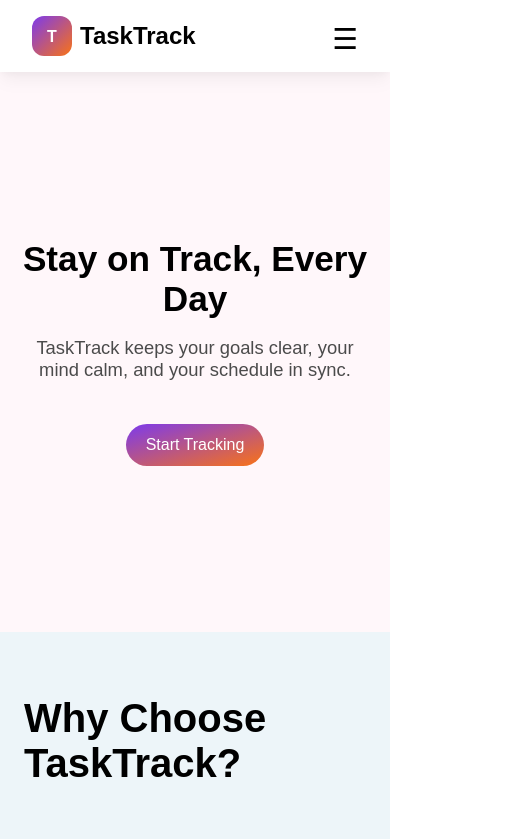
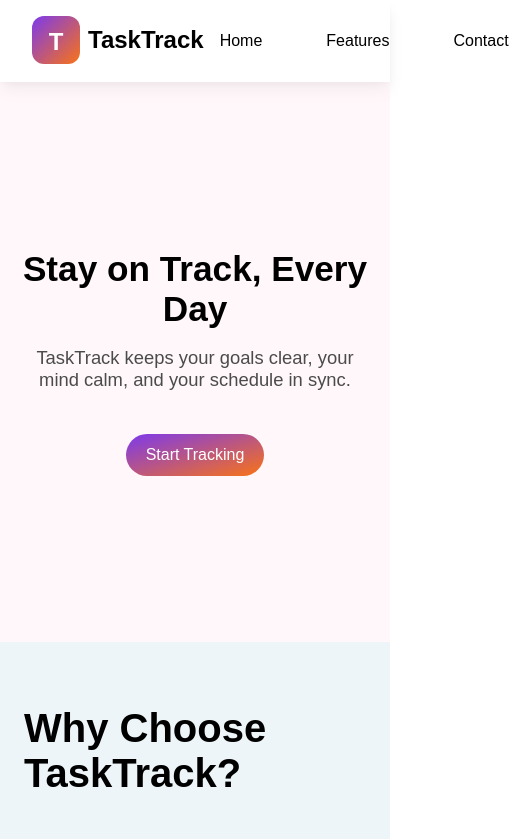
Before and after one commit to Ushnika09/TaskTrack-day1, a plain HTML site: page index.html in a window 390 px wide. Shown: the top 839 px of the page, 525 px wide, since content can reach past the window. Drawn offline with Linux system fonts and the light colour scheme.

Commit message:
TaskTrack completed final

```diff
--- a/index.html
+++ b/index.html
@@ -14,10 +14,6 @@
                 <span>T</span>
                 <h1>TaskTrack</h1>
             </logo>
-
-            <input type="checkbox" id="menu-toggle" class="menu-toggle" />
-
-            <label for="menu-toggle" class="hamburger">&#9776;</label>
 
             <div class="links">
                 <p>Home</p>
--- a/style.css
+++ b/style.css
@@ -22,7 +22,7 @@ logo{
  .links{
     display: flex;
     gap: 3rem;
-    font-size: 1rem;
+    font-size: 1.25rem;
     font-weight: 500;
     display: flex;
     justify-content: center;
@@ -32,9 +32,9 @@ logo{
 logo>span{
     padding: 0.75rem;
     font-weight: 700;
-    font-size: 1rem;
-    width: 2.5rem;
-    height: 2.5rem;
+    font-size: 1.5rem;
+    width: 3rem;
+    height: 3rem;
     background: linear-gradient(to bottom right, #7c3aed, #f97316);
     border-radius: 0.75rem;
     align-items: center;
@@ -271,12 +271,6 @@ contact{
   display: none;
 }
 
-.hamburger {
-  display: none;
-  font-size: 1.8rem;
-  cursor: pointer;
-}
-
 /* Media  Queries*/
 /* ---------------------------------------------------- */
 
@@ -301,6 +295,12 @@ contact{
   .footer {
     gap: 8.5rem;
   }
+
+  .logo {
+    display: flex;
+    align-items: center;
+    font-size: 1.15rem;
+  }
 }
 
 
@@ -316,29 +316,19 @@ contact{
     width: 100%;
     display: flex;
     align-items: center;
-  }
-
-  .hamburger {
-    display: block;
-    align-self: flex-end;
+    font-size: 0.75rem;
   }
 
   .links {
-    display: none;
-    flex-direction: column;
-    width: 100%;
-    margin-top: 1rem;
-    gap: 1rem;
+    display: flex;
+    align-items: center;
+    gap: 2rem;
+    font-size: 1rem;
   }
 
-  /* Show menu when checkbox is checked */
-  .menu-toggle:checked + .hamburger + .links {
-    display: flex;
-  }
 
   .links > p {
-    padding: 0.5rem 0;
-    border-bottom: 1px solid rgba(0, 0, 0, 0.1);
+    padding: 1rem;
   }
 
   /* Hero / Main Section */
```
